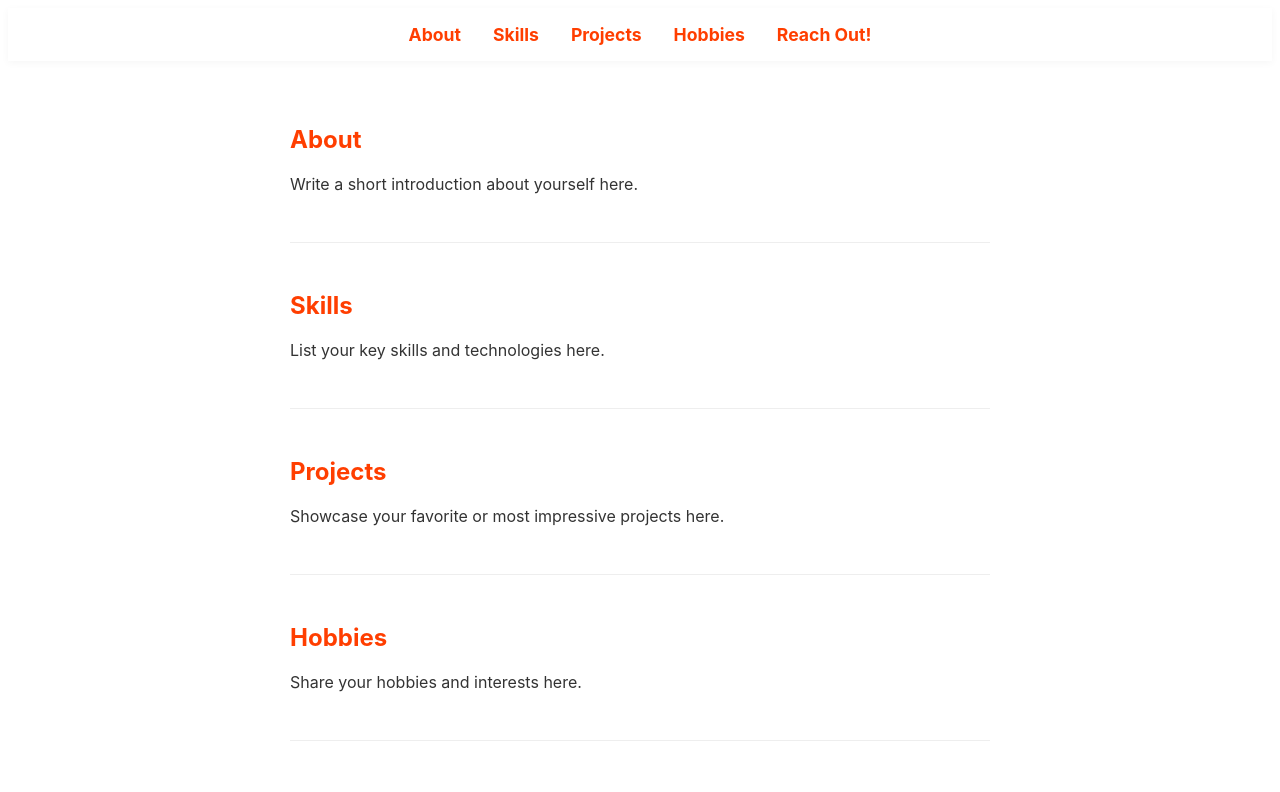
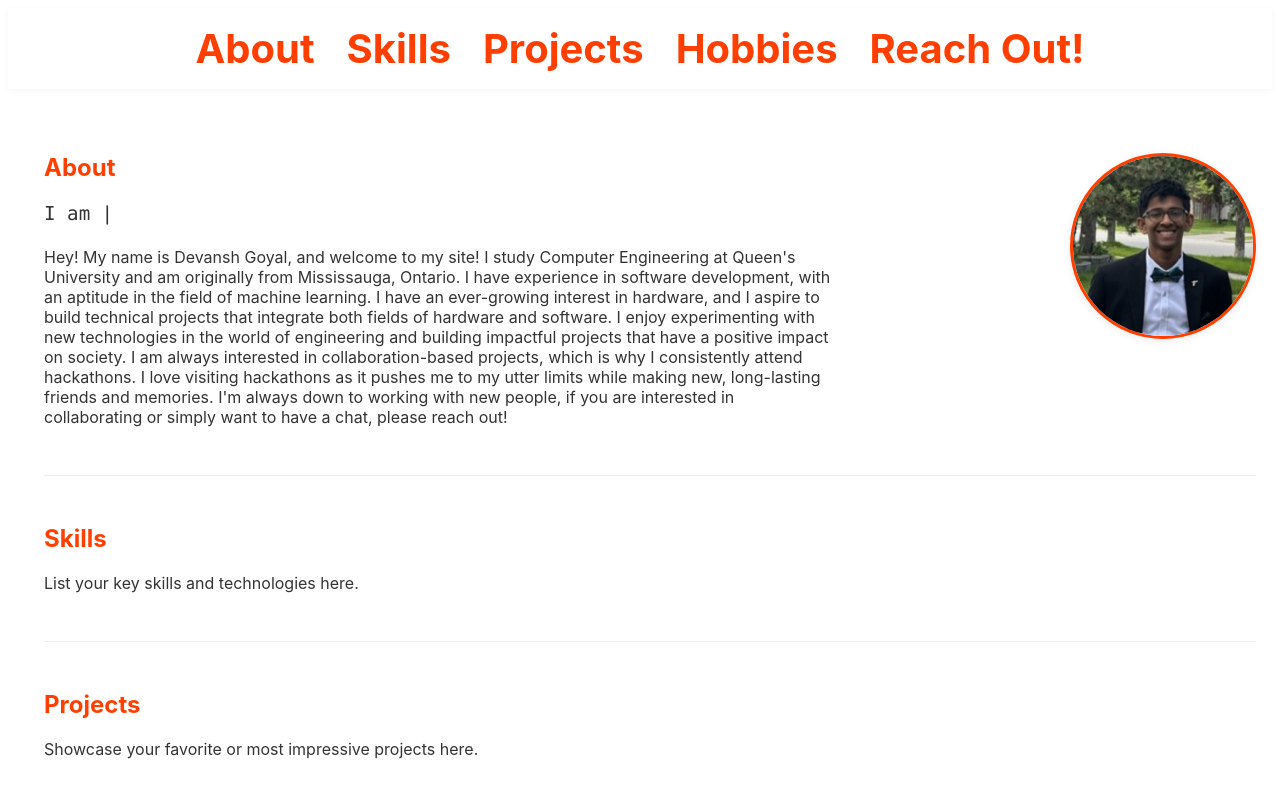
Before and after one commit to devanshg07/PersonalPortfolio, a Svelte app: page / in a window 1280 px wide. Shown: the top 792 px of the page. Built offline with nearby package versions, Linux system fonts and the light colour scheme.

Commit message:
added an about me section

```diff
--- a/src/App.svelte
+++ b/src/App.svelte
@@ -1,4 +1,5 @@
 <script>
+	import { onMount } from 'svelte';
 	// No props needed for now
 	const sections = [
 		{ id: 'about', label: 'About' },
@@ -7,6 +8,47 @@
 		{ id: 'hobbies', label: 'Hobbies' },
 		{ id: 'reachout', label: 'Reach Out!' }
 	];
+
+	// Typewriter effect
+	const phrases = [
+		"I'm an avid machine learning devotee",
+		"I am a fullstack developer",
+		"I'm a computer engineering student at Queen's University",
+		"I am an aspiring business leader",
+		"I enjoy working in collaborative environments"
+	];
+
+	let currentPhraseIndex = 0;
+	let displayText = '';
+	let isDeleting = false;
+	let typingSpeed = 60;
+	let pauseTime = 1200;
+
+	function typeWriter() {
+		const currentPhrase = phrases[currentPhraseIndex];
+		if (isDeleting) {
+			displayText = currentPhrase.substring(0, displayText.length - 1);
+			if (displayText === '') {
+				isDeleting = false;
+				currentPhraseIndex = (currentPhraseIndex + 1) % phrases.length;
+				setTimeout(typeWriter, 400);
+				return;
+			}
+			setTimeout(typeWriter, typingSpeed / 2);
+		} else {
+			displayText = currentPhrase.substring(0, displayText.length + 1);
+			if (displayText === currentPhrase) {
+				isDeleting = true;
+				setTimeout(typeWriter, pauseTime);
+				return;
+			}
+			setTimeout(typeWriter, typingSpeed);
+		}
+	}
+
+	onMount(() => {
+		typeWriter();
+	});
 </script>
 
 <nav>
@@ -18,9 +60,15 @@
 </nav>
 
 <main>
-	<section id="about">
-		<h2>About</h2>
-		<p>Write a short introduction about yourself here.</p>
+	<section id="about" class="about-flex">
+		<div class="about-left">
+			<h2>About</h2>
+			<p class="typewriter">{displayText}<span class="cursor">|</span></p>
+			<p>Hey! My name is Devansh Goyal, and welcome to my site! I study Computer Engineering at Queen's University and am originally from Mississauga, Ontario. I have experience in software development, with an aptitude in the field of machine learning. I have an ever-growing interest in hardware, and I aspire to build technical projects that integrate both fields of hardware and software. I enjoy experimenting with new technologies in the world of engineering and building impactful projects that have a positive impact on society. I am always interested in collaboration-based projects, which is why I consistently attend hackathons. I love visiting hackathons as it pushes me to my utter limits while making new, long-lasting friends and memories. I'm always down to working with new people, if you are interested in collaborating or simply want to have a chat, please reach out!</p>
+		</div>
+		<div class="about-right">
+			<img class="profile-pic" src="/devanshpic.png" alt="Profile Picture" />
+		</div>
 	</section>
 	<section id="skills">
 		<h2>Skills</h2>
@@ -63,16 +111,56 @@ nav a {
 	color: #ff3e00;
 	font-weight: bold;
 	text-decoration: none;
-	font-size: 1.1em;
+	font-size: 2.5em;
 	transition: color 0.2s;
 }
 nav a:hover {
 	color: #333;
 }
 main {
-	max-width: 700px;
-	margin: 0 auto;
+	max-width: none;
+	margin-left: 20px;
+	margin-right: 0;
 	padding: 2em 1em;
+}
+.about-flex {
+	display: flex;
+	flex-direction: row;
+	align-items: flex-start;
+	gap: 2em;
+}
+.about-left {
+	flex: 2;
+}
+.about-right {
+	flex: 1;
+	display: flex;
+	justify-content: flex-end;
+	align-items: flex-start;
+}
+.profile-pic {
+	width: 180px;
+	height: 180px;
+	object-fit: cover;
+	border-radius: 50%;
+	border: 3px solid #ff3e00;
+	box-shadow: 0 2px 8px rgba(0,0,0,0.08);
+}
+.typewriter {
+	font-size: 1.2em;
+	font-family: 'Fira Mono', 'Consolas', monospace;
+	color: #333;
+	margin-bottom: 0.5em;
+	min-height: 1.5em;
+}
+.cursor {
+	display: inline-block;
+	width: 1ch;
+	animation: blink 1s steps(1) infinite;
+}
+@keyframes blink {
+	0%, 50% { opacity: 1; }
+	51%, 100% { opacity: 0; }
 }
 section {
 	margin-bottom: 3em;
```
Also changed, not shown: public/devanshpic.png (renamed from devanshpic.png).
